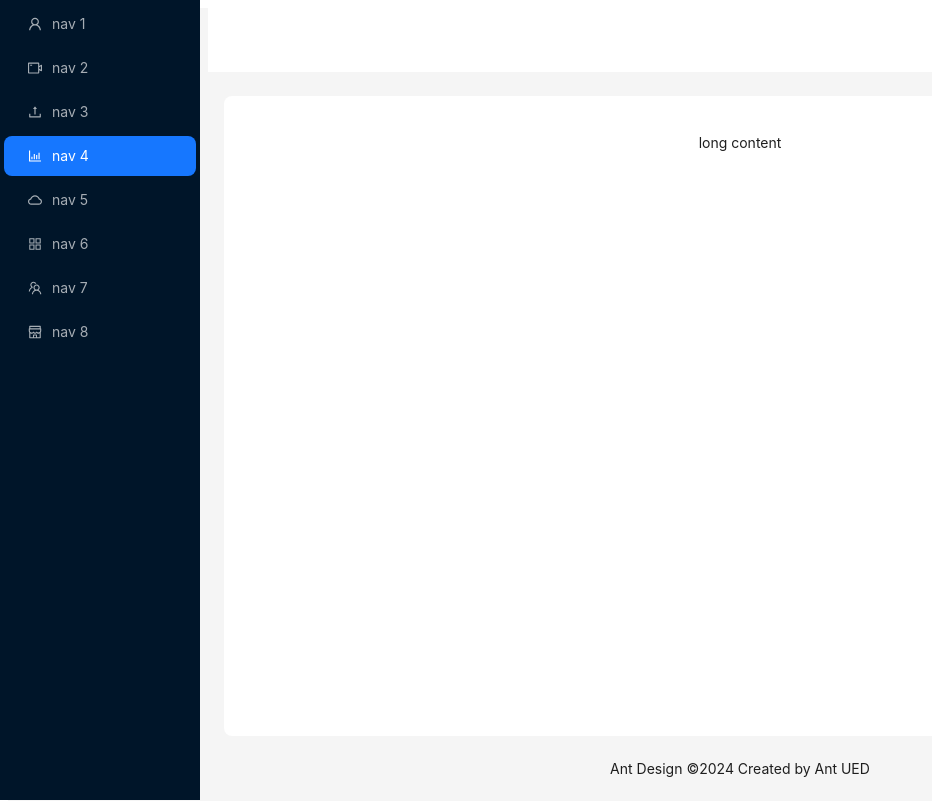
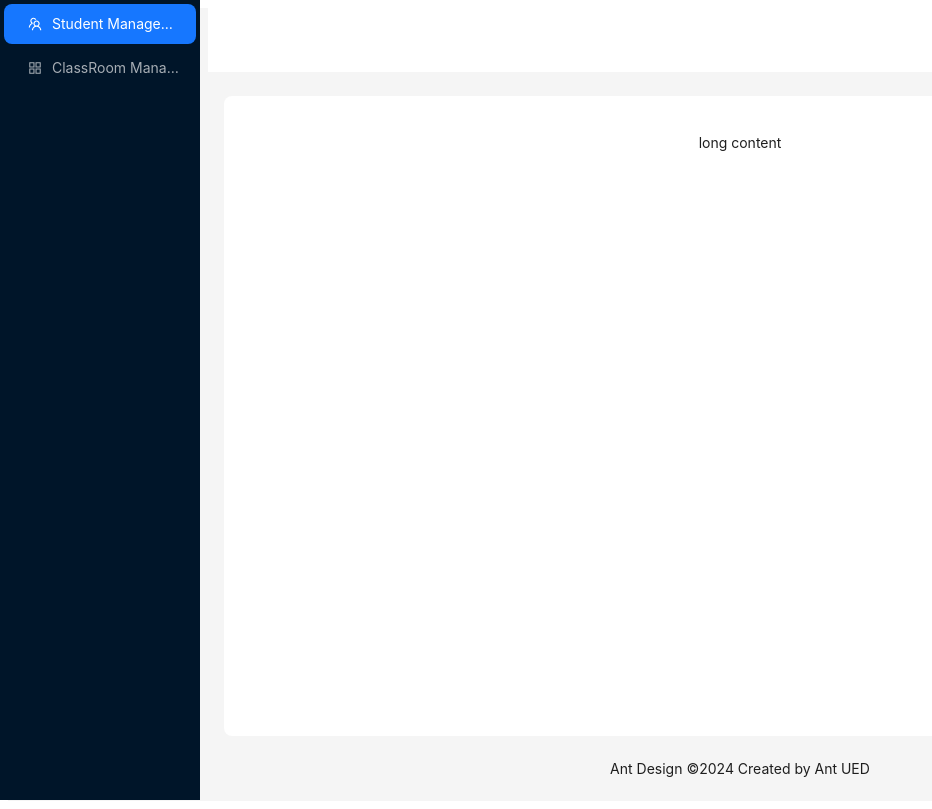
Before and after one commit to PoramaMa/class-record-front, a React (Vite) app: page / in a window 1280 px wide. Shown: the whole page, without its empty margins (0-932 px from the left). Built offline with nearby package versions, Linux system fonts and the light colour scheme.

Commit message:
Update SideBar.jsx

```diff
--- a/src/components/Partials/SideBar.jsx
+++ b/src/components/Partials/SideBar.jsx
@@ -1,29 +1,12 @@
-import {
-  AppstoreOutlined,
-  BarChartOutlined,
-  CloudOutlined,
-  ShopOutlined,
-  TeamOutlined,
-  UploadOutlined,
-  UserOutlined,
-  VideoCameraOutlined,
-} from "@ant-design/icons";
+import { AppstoreOutlined, TeamOutlined } from "@ant-design/icons";
 import { Layout, Menu } from "antd";
 import React from "react";
 const { Sider } = Layout;
-const items = [
-  UserOutlined,
-  VideoCameraOutlined,
-  UploadOutlined,
-  BarChartOutlined,
-  CloudOutlined,
-  AppstoreOutlined,
-  TeamOutlined,
-  ShopOutlined,
-].map((icon, index) => ({
+const menuItem = ["Student Management", "ClassRoom Management"];
+const items = [TeamOutlined, AppstoreOutlined].map((icon, index) => ({
   key: String(index + 1),
   icon: React.createElement(icon),
-  label: `nav ${index + 1}`,
+  label: menuItem[index],
 }));
 const SideBar = () => {
   return (
@@ -42,7 +25,7 @@ const SideBar = () => {
         <Menu
           theme="dark"
           mode="inline"
-          defaultSelectedKeys={["4"]}
+          defaultSelectedKeys={["1"]}
           items={items}
         />
       </Sider>
```
